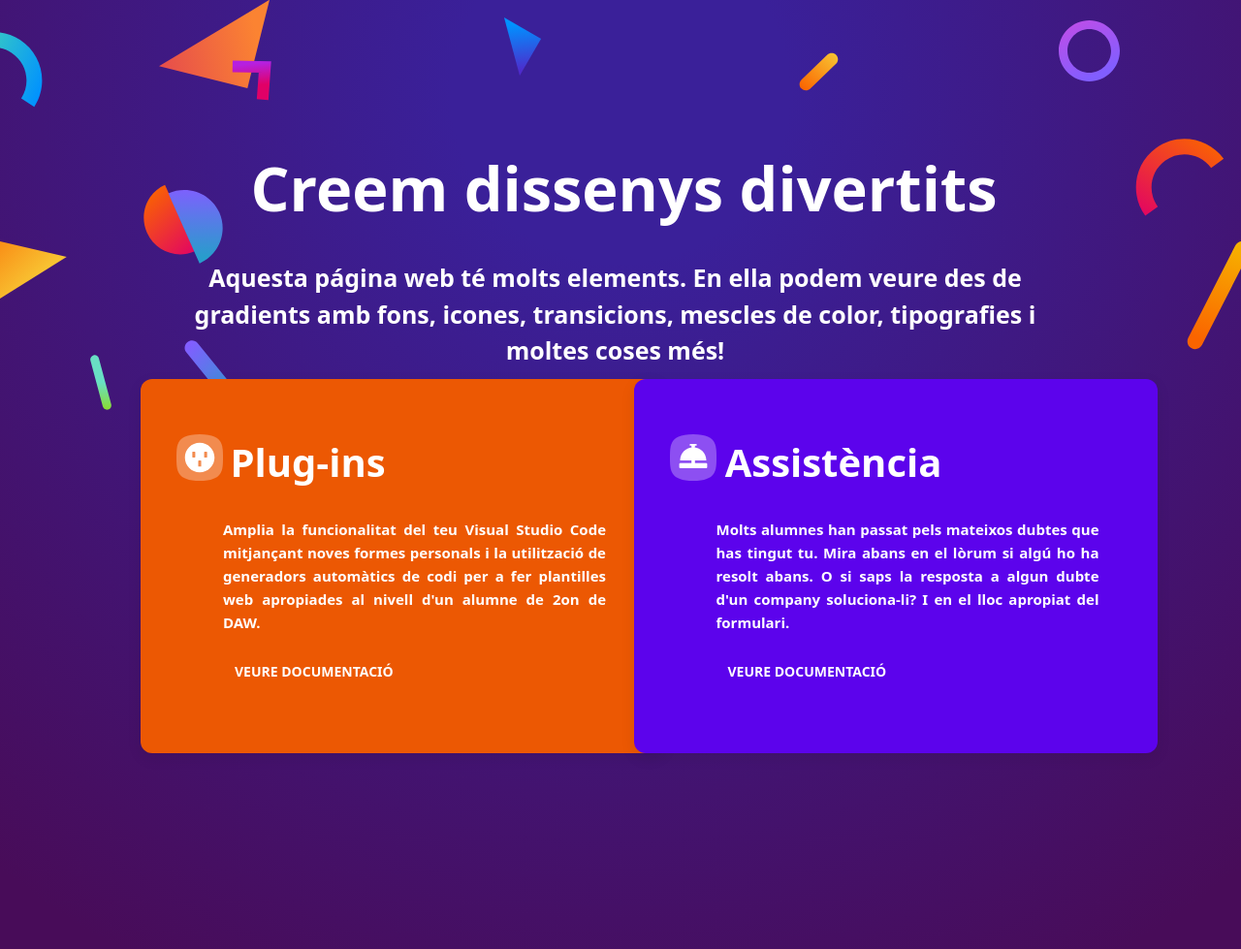
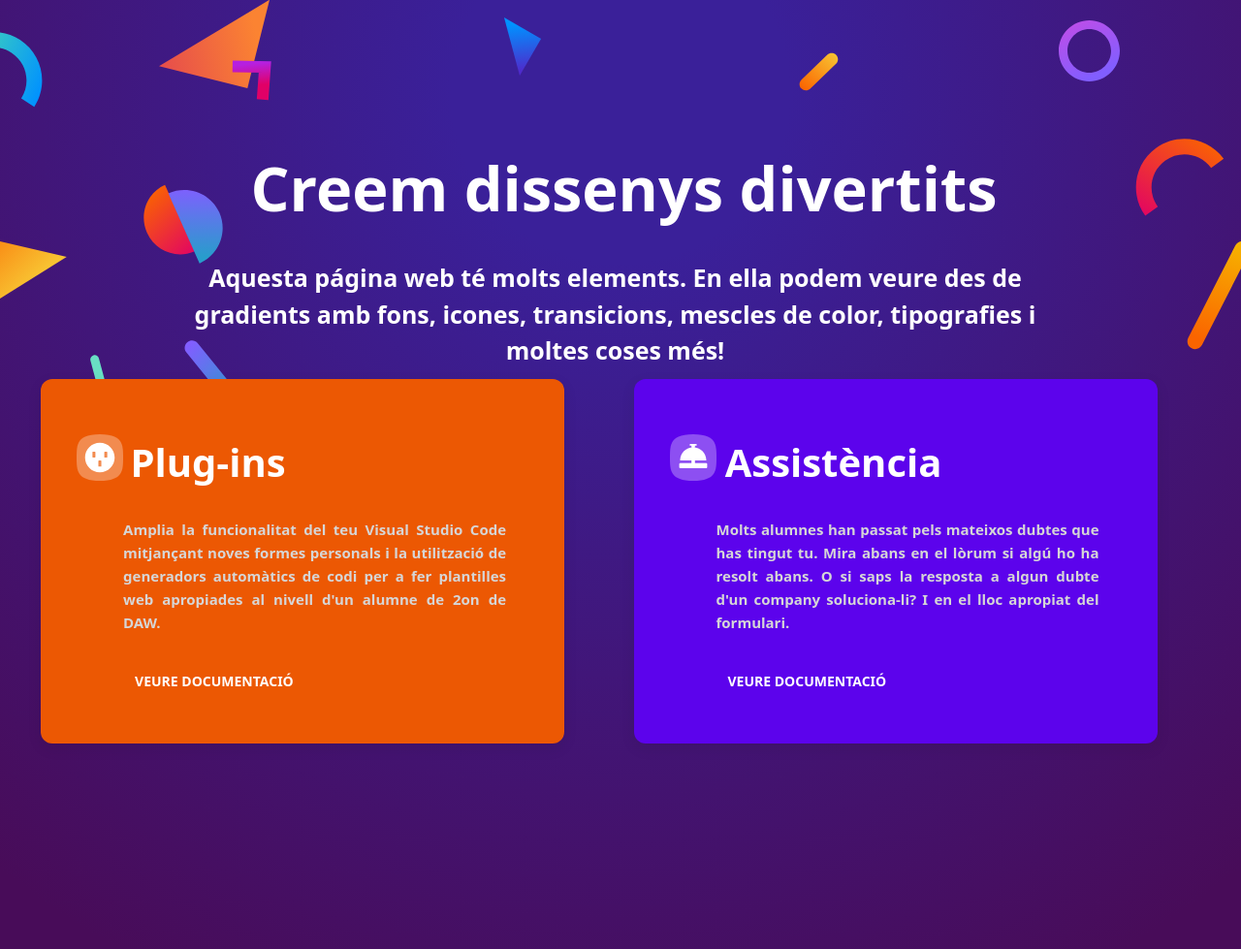
Before and after one commit to RubenMoreno02/2CFGS-RUBEN, a PHP site: page / in a window 1280 px wide. Shown: the part 53-1032 px from the top of the page at 97% size. Run offline with PHP 8.4, Linux system fonts and the light colour scheme.

Commit message:
Modificacions

```diff
--- a/DIW/UD6ACTFINAL/css/style.css
+++ b/DIW/UD6ACTFINAL/css/style.css
@@ -217,8 +217,8 @@ nav a:hover {
 }
 
 .caixa-funcionalitat {
-    margin-left: 120px;
     background-color: rgb(236, 88, 3);
+    margin-left: 3%;
     border-radius: 12px;
     padding: 75px 30px;
     box-shadow: 0 5px 15px rgba(0, 0, 0, 0.08);
@@ -284,9 +284,13 @@ nav a:hover {
     margin-right: 30px;
     font-size: 15px;
     line-height: 1.6;
-    color: #ffffff;
+    color: #d6d6d6;
     text-align: justify;
     font-weight: bold;
+}
+
+.text-funcionalitat:hover{
+    color: white;
 }
 
 .boto-funcionalitat{
@@ -294,7 +298,8 @@ nav a:hover {
     color: white;
     font-size: 14px;
     font-weight: bold;
-    margin-top: 14px;
+    padding-top: 24px;
+    margin-bottom: -20px;
     margin-left: 67px;
     text-decoration: none;
     font-weight: bold;
@@ -316,11 +321,6 @@ nav a:hover {
         margin-bottom: 30px;
     }
 }
-
-
-
-
-
 
 
 /** apartat responsive */
--- a/DIW/UD6ACTFINAL/index.html
+++ b/DIW/UD6ACTFINAL/index.html
@@ -84,7 +84,6 @@
                 </div>
             </div>
         </section>
-
     </section>
 
 
```
Lines whose indentation alone changed are shown as unchanged.
